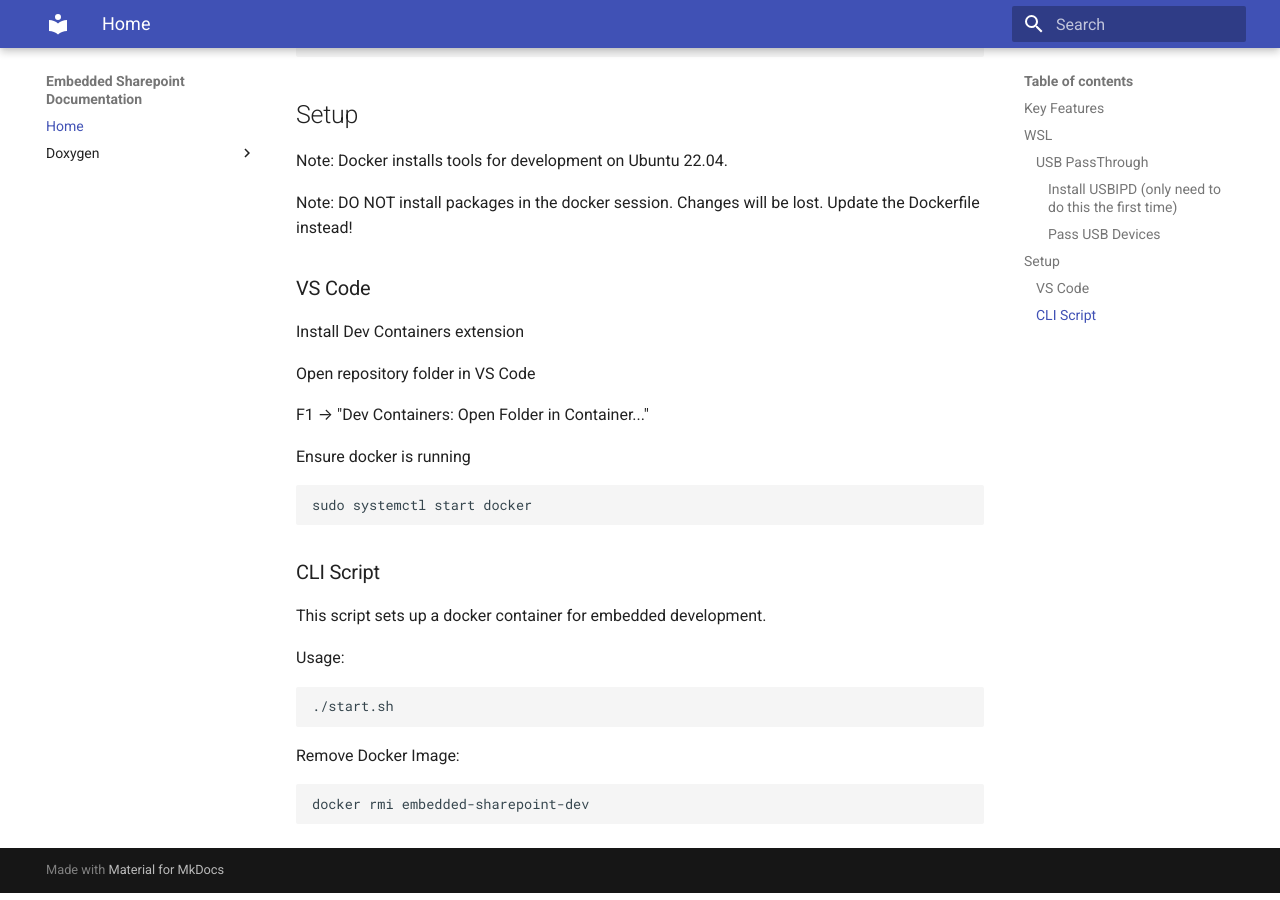
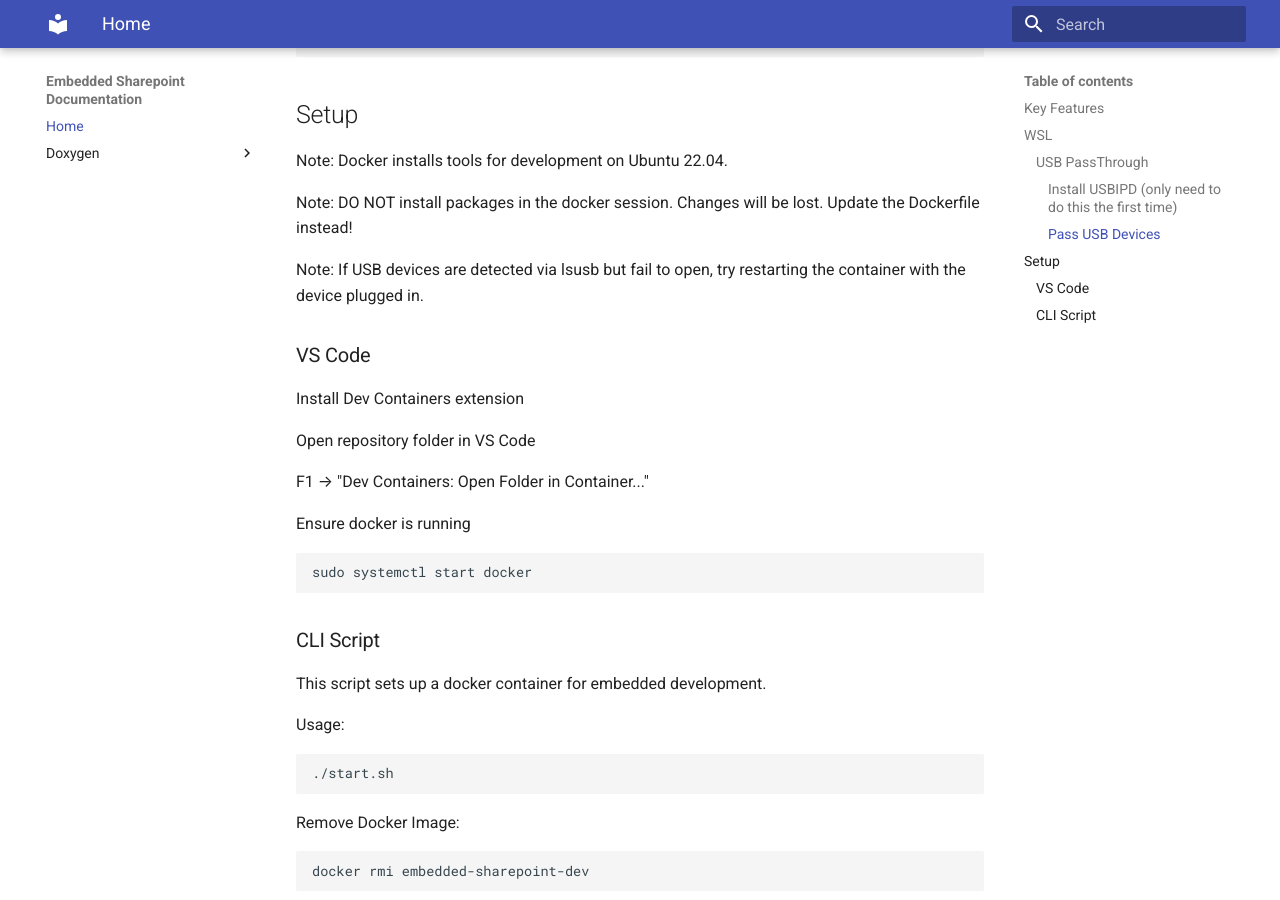
Before and after one commit to lhr-solar/Embedded-Sharepoint, an MkDocs documentation site: the page built from docs/README.md, in a window 1280 px wide and 900 px high, scrolled down 862 px. Built offline with MkDocs 1.6.1 and Material for MkDocs 9.7.7, drawn with Linux system fonts in a browser that asks for light colours.

Commit message:
small fix

```diff
--- a/docs/README.md
+++ b/docs/README.md
@@ -40,6 +40,8 @@ Note: Docker installs tools for development on Ubuntu 22.04.
 
 Note: DO NOT install packages in the docker session. Changes will be lost. Update the Dockerfile instead!
 
+Note: If USB devices are detected via lsusb but fail to open, try restarting the container with the device plugged in.
+
 ### VS Code
 
 Install Dev Containers extension
```
